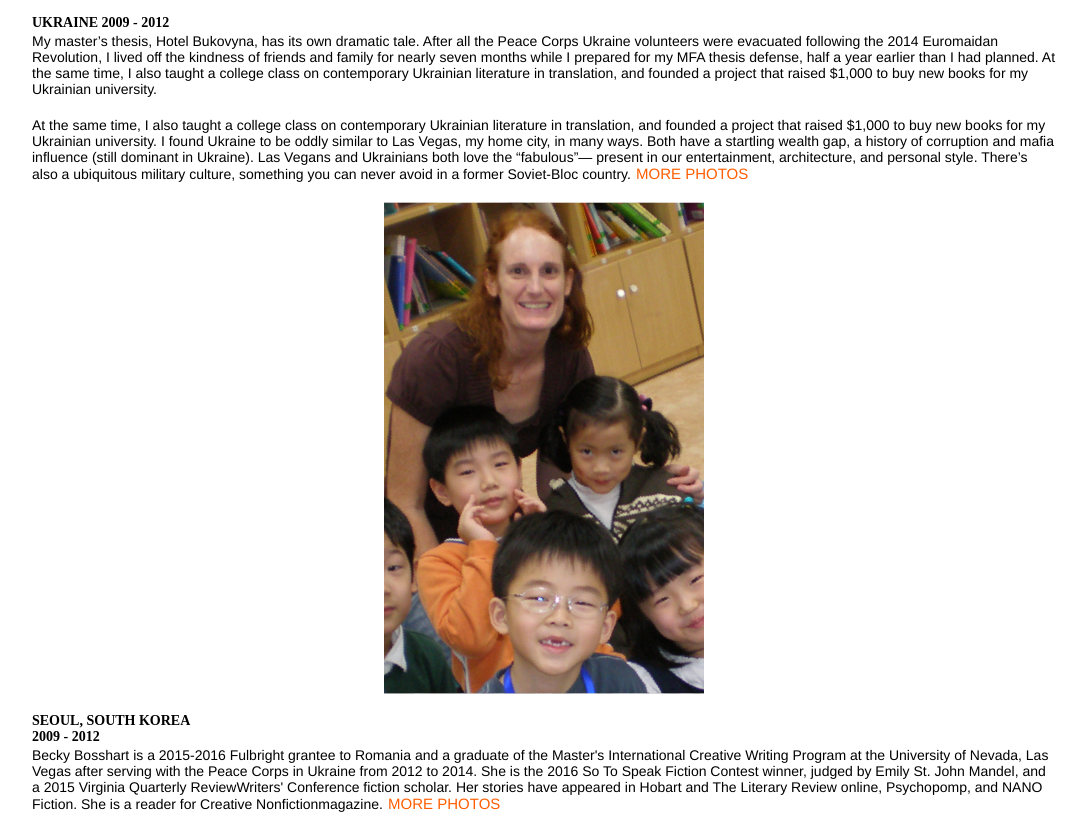
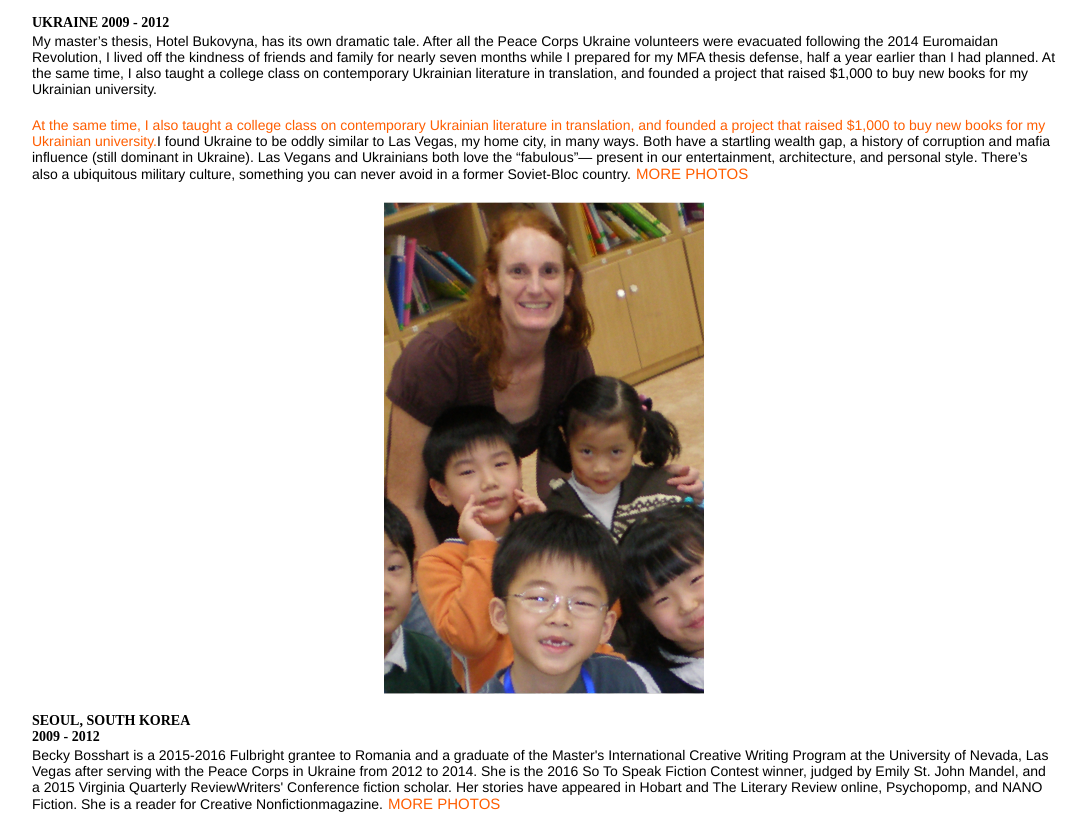
Before and after one commit to potpiedigital/beckybosshart.com, a website: page source/index.html in a window 1280 px wide. Shown: the part 4573-5405 px from the top of the page, without its empty margins (96-1181 px from the left). Drawn offline with Linux system fonts and the light colour scheme.

Commit message:
adjusted the first sentence
added the link in for the first sentence of the second Paragraph under
the Ukraine teaching experience. Also made it orange.

```diff
--- a/source/index.html
+++ b/source/index.html
@@ -108,7 +108,7 @@
                 <img src="./images/bb-photo3.png" />
                 <h4>UKRAINE 2009 - 2012</h4>
                 <p>My master’s thesis, Hotel Bukovyna, has its own dramatic tale. After all the Peace Corps Ukraine volunteers were evacuated following the 2014 Euromaidan Revolution, I lived off the kindness of friends and family for nearly seven months while I prepared for my MFA thesis defense, half a year earlier than I had planned. At the same time, I also taught a college class on contemporary Ukrainian literature in translation, and founded a project that raised $1,000 to buy new books for my Ukrainian university.</p>
-                <p>At the same time, I also taught a college class on contemporary Ukrainian literature in translation, and founded a project that raised $1,000 to buy new books for my Ukrainian university. I found Ukraine to be oddly similar to Las Vegas, my home city, in many ways. Both have a startling wealth gap, a history of corruption and mafia influence (still dominant in Ukraine). Las Vegans and Ukrainians both love the “fabulous”— present in our entertainment, architecture, and personal style. There’s also a ubiquitous military culture, something you can never avoid in a former Soviet-Bloc country.<span><a class="more-photos" href="https://www.flickr.com/photos/neonlitlasvegas/sets/72157669991553116">MORE PHOTOS</a></span></p>
+                <p><span><a href="https://www.indiegogo.com/projects/inspired-to-write-university-education-improvements-in-ukraine/x/4855885#/">At the same time, I also taught a college class on contemporary Ukrainian literature in translation, and founded a project that raised $1,000 to buy new books for my Ukrainian university.</a></span>I found Ukraine to be oddly similar to Las Vegas, my home city, in many ways. Both have a startling wealth gap, a history of corruption and mafia influence (still dominant in Ukraine). Las Vegans and Ukrainians both love the “fabulous”— present in our entertainment, architecture, and personal style. There’s also a ubiquitous military culture, something you can never avoid in a former Soviet-Bloc country.<span><a class="more-photos" href="https://www.flickr.com/photos/neonlitlasvegas/sets/72157669991553116">MORE PHOTOS</a></span></p>
                 <img src="./images/bb-photo4.png" />
                 <h4>SEOUL, SOUTH KOREA<br>2009 - 2012</h4>
                 <p>Becky Bosshart is a 2015-2016 Fulbright grantee to Romania and a graduate of the Master's International Creative Writing Program at the University of Nevada, Las Vegas after serving with the Peace Corps in Ukraine from 2012 to 2014. She is the 2016 So To Speak Fiction Contest winner, judged by Emily St. John Mandel, and a 2015 Virginia Quarterly ReviewWriters' Conference fiction scholar. Her stories have appeared in Hobart and The Literary Review online, Psychopomp, and NANO Fiction. She is a reader for Creative Nonfictionmagazine.<span><a class="more-photos" href="#">MORE PHOTOS</a></span></p>
--- a/source/main.css
+++ b/source/main.css
@@ -76,6 +76,11 @@ span {
     color: #ff5d00;
 }
 
+span > a {
+    color: #ff5d00;
+    display: inline;
+}
+
 p {
     margin-bottom: 20px;
     margin-top: 0;
```
